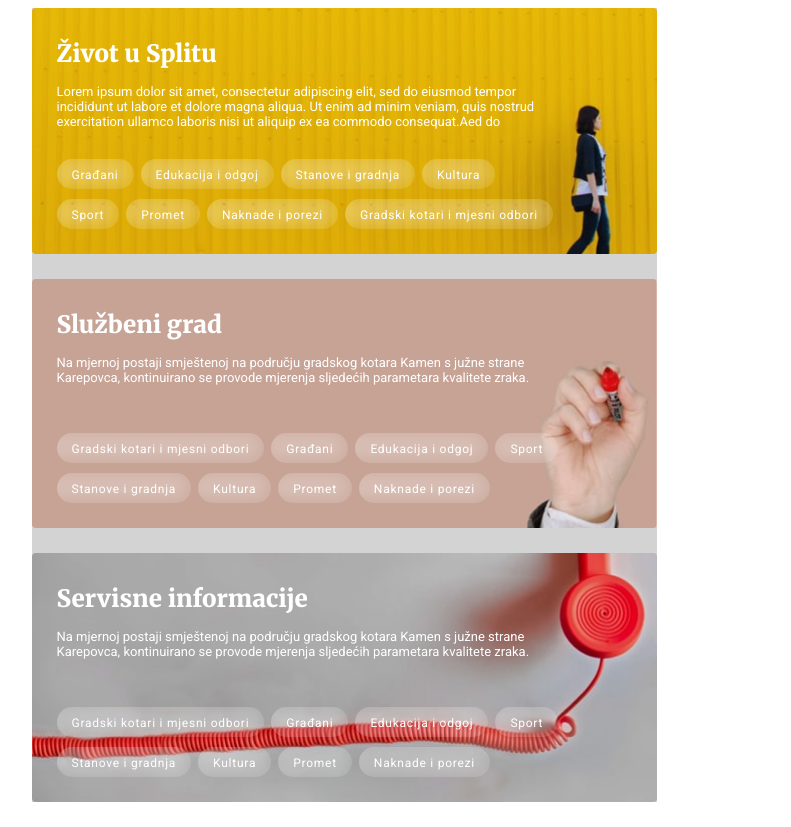
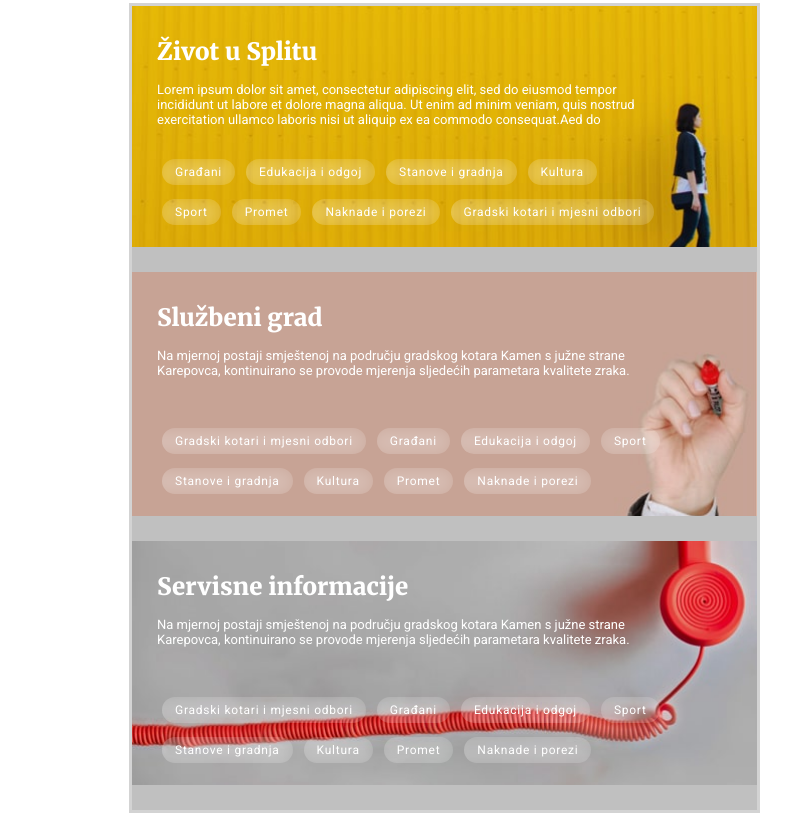
Before and after one commit to AnteVuletic/UI-Task-2, a plain HTML site: page index.html in a window 1280 px wide. Shown: the whole page, without its empty margins (296-1087 px from the left). Drawn offline with Linux system fonts and the light colour scheme.

Commit message:
Border only except for bottuns, they're too messy already

```diff
--- a/index.css
+++ b/index.css
@@ -1,10 +1,18 @@
+*{
+    border-color: rgba(0,0,0,0);
+    border-style: solid;
+    margin: 0;
+    padding: 0p;
+}
+body{
+    display: block;
+    border-width: 0px 33vw;
+}
 h1{
     display: inline-block;
     font-weight: 900;
     font-family: 'Merriweather', serif;
-    margin-top: 5px;
-    margin-left: 0px;
-    margin-bottom: 15px;
+    border-width: 30px 0px 0px 25px;
     color: white;
 }
 p{
@@ -12,18 +20,15 @@ p{
     font-family: 'Roboto', serif;
     font-size: 13px;
     color: white;
-    margin-bottom: 30px;
-    margin-top: 0px;
+    border-width: 15px 0px 30px 25px;
 }
 article{
     background-size: cover;
-    margin-bottom: 25px;
-    border-radius: 4px;
-    padding: 25px;
-    padding-bottom: 15px;
+    border-width: 0px 0px 25px 0px;
+    border-color: silver;
 }
 .btnSection{
-    margin-left: -3px;
+    border-width: 0px 0px 10px 25px;
 }
 .parentBtn{
     background: inherit;
@@ -33,9 +38,8 @@ article{
     display: inline-block;
     height: 30px;
     width: fit-content;
-    padding: 1px 15px;
-    border: none;
-    border-radius: 30px;
+    padding: 1px 10px;
+    border-radius: 25px;
     overflow: hidden;
 }
 @keyframes btnTransition{
@@ -67,16 +71,13 @@ article{
     display: block;
     font-weight: 500;
     font-family: 'Roboto', serif;
-    line-height: 30px;
+    line-height: 15px;
     color: white;
     letter-spacing: 0.75px;
     font-size: 12px;
-    z-index: 1;
 }
 #contentContainer{
     display: block;
-    margin-left: auto;
-    margin-right: auto;
     width: 625px;
     background: lightgray;
 }
```
